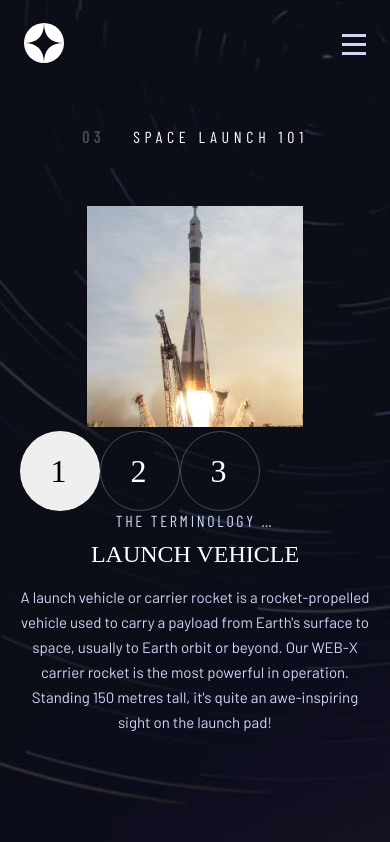
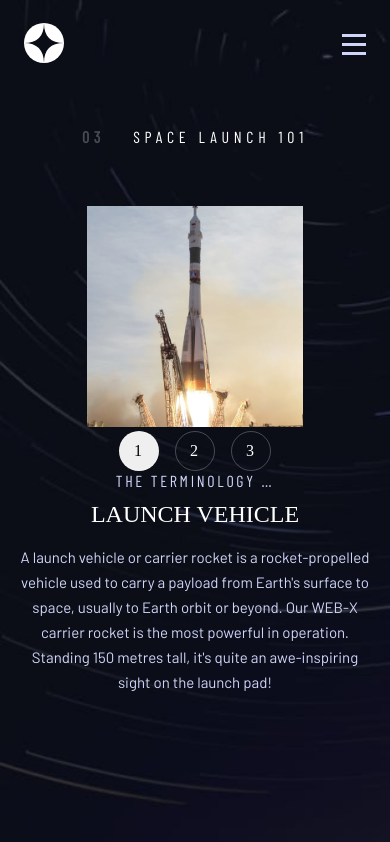
Before and after one commit to THEMIDFIRE/Space-tourism, a React (Vite) app: page /Space-tourism/technology in a window 390 px wide. Built offline with nearby package versions, Linux system fonts and the light colour scheme; a web font is replaced by a local one.

Commit message:
Minor style changes

```diff
--- a/src/components/Technology/Tech.css
+++ b/src/components/Technology/Tech.css
@@ -23,10 +23,10 @@
 }
 .tech .content .techNav button {
   font-family: "Bellefair", serif;
-  font-size: 2rem;
+  font-size: clamp(1rem, 3.13vw, 2rem);
   letter-spacing: 2px;
   aspect-ratio: 1;
-  width: 5rem;
+  width: clamp(2.5rem, 8.1vw, 5rem);
   border: 1px solid rgba(255, 255, 255, 0.25);
   border-radius: 50%;
 }
@@ -54,6 +54,11 @@
   .tech .content {
     order: 2;
     flex-direction: column;
+    align-items: center;
+  }
+  .tech .content .techNav {
+    -moz-column-gap: 1rem;
+         column-gap: 1rem;
   }
 }
 /* ---------------------------- */
--- a/src/components/Technology/Tech.scss
+++ b/src/components/Technology/Tech.scss
@@ -11,10 +11,10 @@
             display: flex;
             button {
                 font-family: $ff-serif;
-                font-size: $fs-biggest;
+                font-size: clamp($fs-normal, 3.13vw, $fs-biggest);
                 letter-spacing: 2px;
                 aspect-ratio: 1;
-                width: 5rem;
+                width: clamp(2.5rem, 8.1vw, 5rem);
                 border: 1px solid rgba($color: $light, $alpha: 0.25);
                 border-radius: 50%;
                 &:not(.active) {
@@ -46,6 +46,10 @@
         .content {
             order: 2;
             flex-direction: column;
+            align-items: center;
+            .techNav {
+                column-gap: 1rem;
+            }
         }
     }
 }
```
Also changed, not shown: 1 other file (tests, documents, lock files or other folders).
